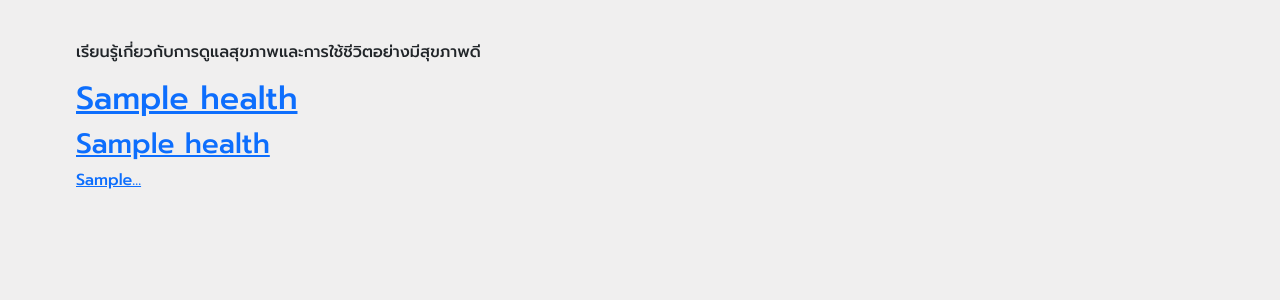
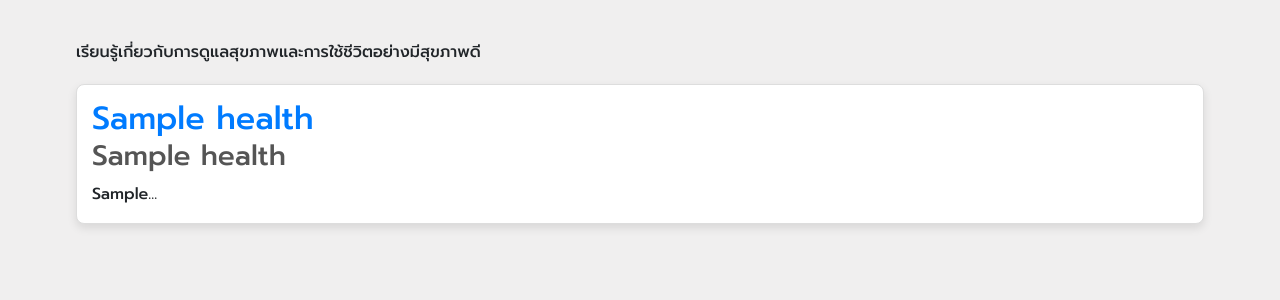
Before and after one commit to minnimall/DataZ_v3, a Node server app: template views/health.ejs in a window 1280 px wide. Shown: the part 116-416 px from the top of the page. Run offline with Node 20, Linux system fonts and the light colour scheme; the template is opened without the code that fills it: most values are stand-ins (such as "Sample title", 1, 10 or a date in 2020); some libraries are stand-ins or nearby versions.

Commit message:
css health

```diff
--- a/public/health.css
+++ b/public/health.css
@@ -14,7 +14,7 @@ header {
 }
 
 h1 {
-    font-family: "Kanit", sans-serif; /* เปลี่ยนฟอนต์เป็น Kanit จาก Google Fonts */
+    /* font-family: "Kanit", sans-serif; เปลี่ยนฟอนต์เป็น Kanit จาก Google Fonts */
     font-size: 4em; /* ขนาดตัวอักษรใหญ่ */
     color: #f2f2f2; /* สีเขียวสดใส */
     text-align: center; /* จัดให้อยู่ตรงกลาง */
--- a/views/health.ejs
+++ b/views/health.ejs
@@ -12,6 +12,7 @@
     integrity="sha384-QWTKZyjpPEjISv5WaRU9OFeRpok6YctnYmDr5pNlyT2bRjXh0JMhjY6hW+ALEwIH"
     crossorigin="anonymous"
   />
+  <link rel="stylesheet" href="health.css">
 
   <body>
     <%- include('./partials/head.ejs') %>
```
